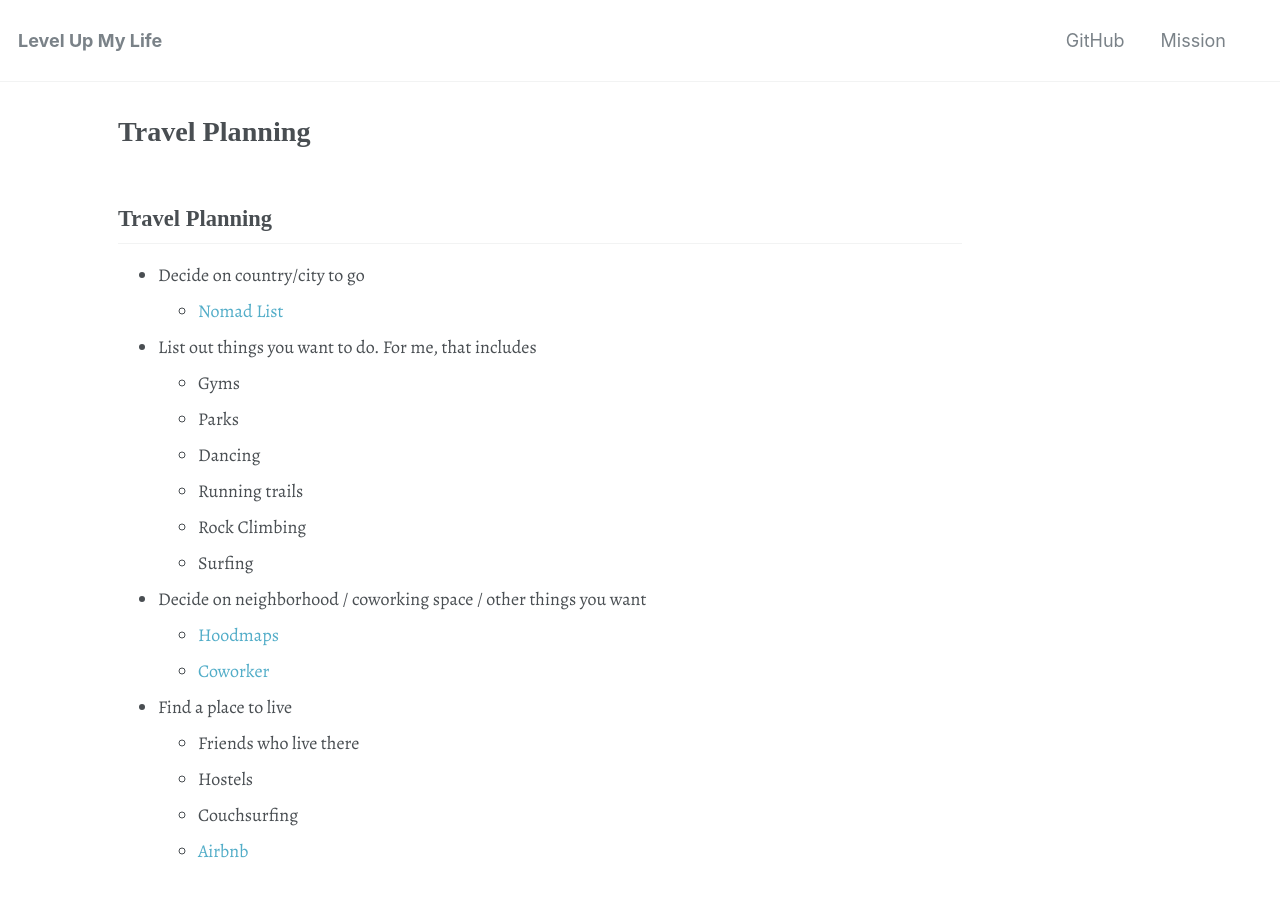
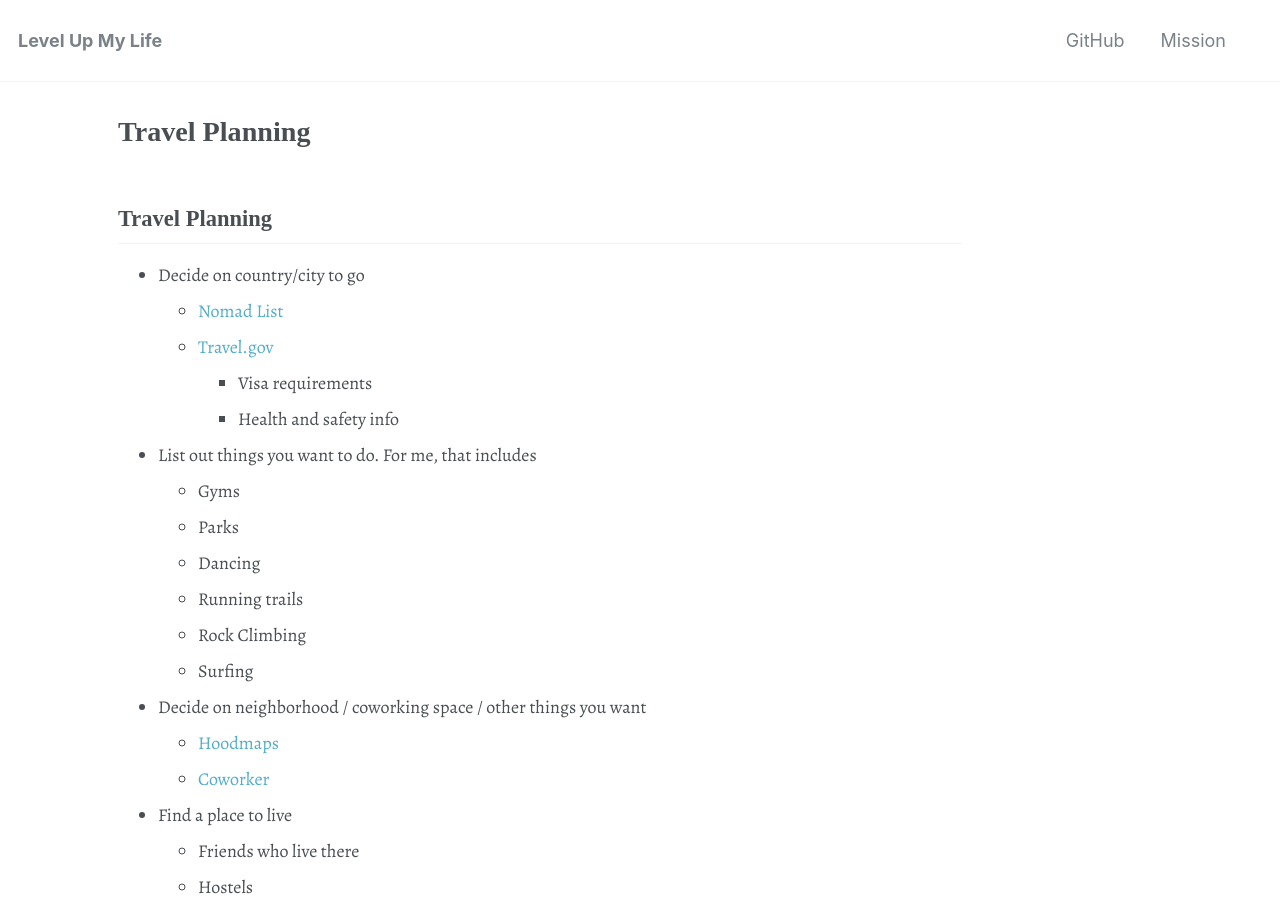
Before and after one commit to shanemileham/levelupmylife, a Jekyll site: the page built from _content/travel/planning.md, in a window 1280 px wide and 900 px high. Built offline with Jekyll 4.4.1, drawn with Linux system fonts in a browser that asks for light colours; some web fonts are replaced; comment, search, counter and statistics services are not loaded.

Commit message:
Added travel gov visa info

```diff
--- a/_content/travel/planning.md
+++ b/_content/travel/planning.md
@@ -6,6 +6,9 @@ title: Travel Planning
 ## Travel Planning
 - Decide on country/city to go
   - [Nomad List](https://nomadlist.com/)
+  - [Travel.gov](https://travel.state.gov)
+    - Visa requirements
+    - Health and safety info
 - List out things you want to do. For me, that includes
   - Gyms
   - Parks
```
